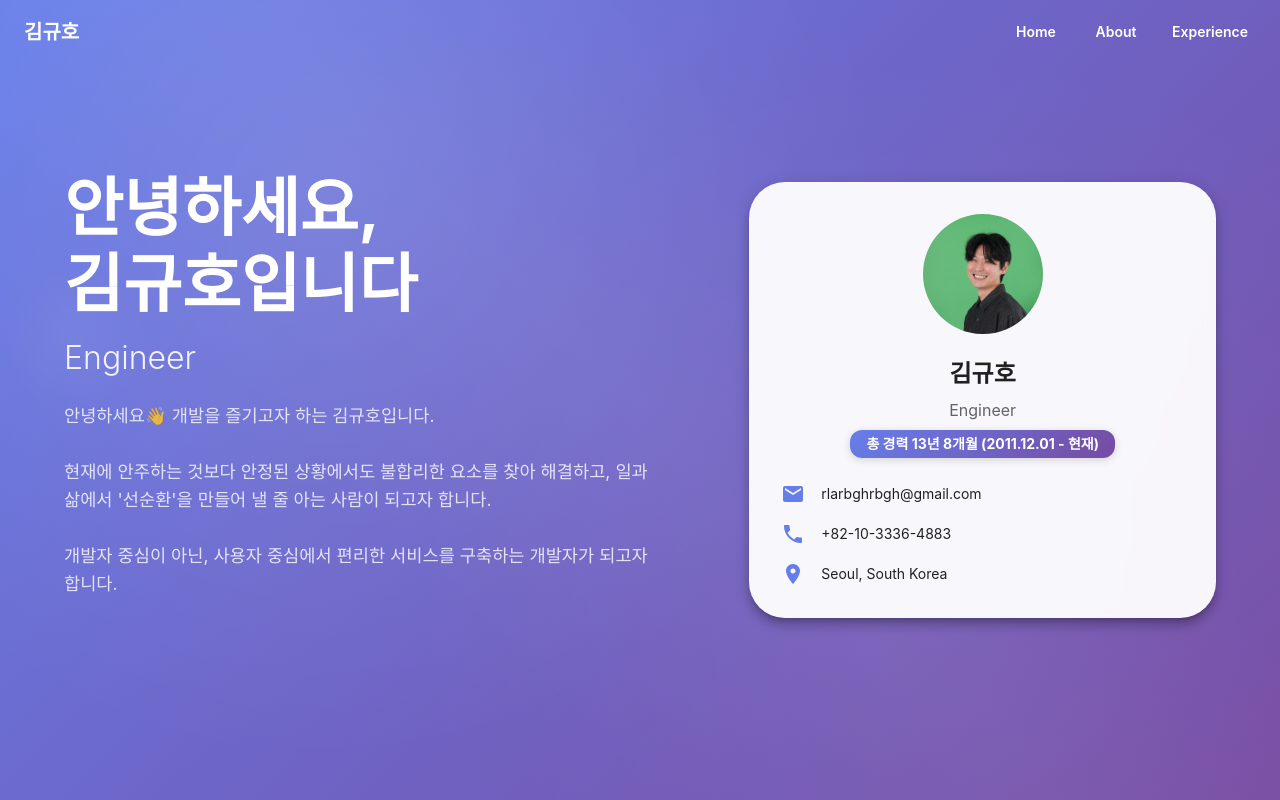
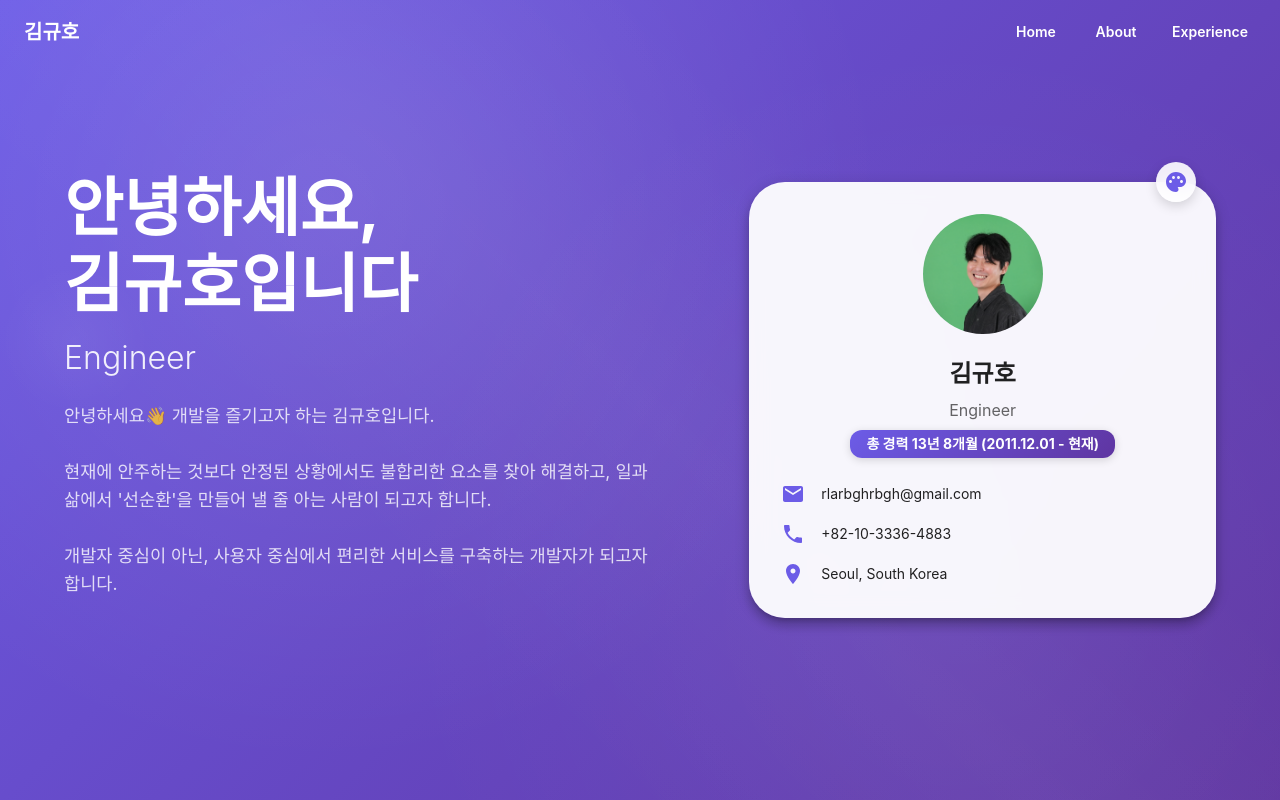
Before and after one commit to kyo-kyo-kp/kyo-resume, a React (Create React App) app: page / in a window 1280 px wide. Shown: the top 800 px of the page. Built offline with nearby package versions, Linux system fonts and the light colour scheme.

Commit message:
무지개색 랜덤 컬러 시스템 구현 - 새로고침 시마다 다른 컬러 톤으로 변경

```diff
--- a/src/App.tsx
+++ b/src/App.tsx
@@ -1,4 +1,4 @@
-import React from 'react';
+import React, { useMemo } from 'react';
 import { ThemeProvider, createTheme } from '@mui/material/styles';
 import { CssBaseline, Box } from '@mui/material';
 import Header from './components/Header';
@@ -6,19 +6,31 @@ import HeroSection from './components/HeroSection';
 import AboutSection from './components/AboutSection';
 import ExperienceSection from './components/ExperienceSection';
 import { personalInfo, experiences } from './data/resumeData';
+import { getSessionColor } from './utils/colorPalette';
 
-// Material-UI 테마 설정
-const theme = createTheme({
+// 섹션 정의
+const sections = [
+  { id: 'home', title: 'Home' },
+  { id: 'about', title: 'About' },
+  { id: 'experience', title: 'Experience' },
+];
+
+function App() {
+  // 세션에서 컬러 가져오기 (새로고침 시에도 유지)
+  const selectedColor = getSessionColor();
+
+  // Material-UI 테마 설정 (동적 생성)
+  const theme = useMemo(() => createTheme({
     palette: {
       primary: {
-      main: '#667eea',
-      light: '#8fa4ef',
-      dark: '#4c63d2',
+        main: selectedColor.primary,
+        light: selectedColor.secondary,
+        dark: selectedColor.secondary,
       },
       secondary: {
-      main: '#764ba2',
-      light: '#9a6bb8',
-      dark: '#5a3a7a',
+        main: selectedColor.secondary,
+        light: selectedColor.primary,
+        dark: selectedColor.secondary,
       },
       background: {
         default: '#f8fafc',
@@ -67,16 +79,8 @@ const theme = createTheme({
         },
       },
     },
-});
+  }), [selectedColor]);
 
-// 섹션 정의
-const sections = [
-  { id: 'home', title: 'Home' },
-  { id: 'about', title: 'About' },
-  { id: 'experience', title: 'Experience' },
-];
-
-function App() {
   const handleSectionClick = (sectionId: string) => {
     const element = document.getElementById(sectionId);
     if (element) {
--- a/src/components/HeroSection.tsx
+++ b/src/components/HeroSection.tsx
@@ -4,22 +4,36 @@ import {
   Typography,
   Avatar,
   Container,
-  Paper
+  Paper,
+  IconButton
 } from '@mui/material';
 import {
   Email,
   Phone,
-  LocationOn
+  LocationOn,
+  Palette
 } from '@mui/icons-material';
 import { motion } from 'framer-motion';
 import { PersonalInfo } from '../types';
 import { getCareerPeriodString } from '../utils/careerCalculator';
+import { getSessionColor, changeColor } from '../utils/colorPalette';
 
 interface HeroSectionProps {
   personalInfo: PersonalInfo;
 }
 
 const HeroSection: React.FC<HeroSectionProps> = ({ personalInfo }) => {
+  // 세션에서 선택된 컬러 가져오기
+  const [selectedColor, setSelectedColor] = React.useState(getSessionColor());
+
+  // 컬러 변경 함수
+  const handleColorChange = () => {
+    const newColor = changeColor();
+    setSelectedColor(newColor);
+    // 페이지 새로고침으로 테마 전체 업데이트
+    window.location.reload();
+  };
+
   const containerVariants = {
     hidden: { opacity: 0 },
     visible: {
@@ -44,7 +58,7 @@ const HeroSection: React.FC<HeroSectionProps> = ({ personalInfo }) => {
     <Box
       sx={{
         minHeight: '100vh',
-        background: 'linear-gradient(135deg, #667eea 0%, #764ba2 100%)',
+        background: selectedColor.gradient,
         display: 'flex',
         alignItems: 'center',
         position: 'relative',
@@ -181,7 +195,34 @@ const HeroSection: React.FC<HeroSectionProps> = ({ personalInfo }) => {
             </Box>
 
             {/* 오른쪽 프로필 카드 */}
-            <Box sx={{ flex: { md: 5 } }}>
+            <Box sx={{ flex: { md: 5 }, position: 'relative' }}>
+              {/* 컬러 변경 버튼 */}
+              <motion.div
+                initial={{ scale: 0 }}
+                animate={{ scale: 1 }}
+                transition={{ delay: 1, type: "spring", stiffness: 200 }}
+              >
+                <IconButton
+                  onClick={handleColorChange}
+                  sx={{
+                    position: 'absolute',
+                    top: -20,
+                    right: 20,
+                    backgroundColor: 'rgba(255, 255, 255, 0.9)',
+                    backdropFilter: 'blur(10px)',
+                    boxShadow: '0 4px 12px rgba(0,0,0,0.15)',
+                    '&:hover': {
+                      backgroundColor: 'rgba(255, 255, 255, 1)',
+                      transform: 'scale(1.1)',
+                    },
+                    transition: 'all 0.3s ease',
+                    zIndex: 10
+                  }}
+                >
+                  <Palette sx={{ color: selectedColor.primary }} />
+                </IconButton>
+              </motion.div>
+
               <motion.div variants={itemVariants}>
                 <Paper
                   elevation={8}
@@ -221,7 +262,7 @@ const HeroSection: React.FC<HeroSectionProps> = ({ personalInfo }) => {
                       mb: 3,
                       color: 'white',
                       fontWeight: 'bold',
-                      background: 'linear-gradient(135deg, #667eea 0%, #764ba2 100%)',
+                      background: selectedColor.gradient,
                       px: 2,
                       py: 0.5,
                       borderRadius: 1,
--- /dev/null
+++ b/src/utils/colorPalette.ts
@@ -0,0 +1,76 @@
+// 무지개색 7가지 컬러 팔레트
+export const rainbowColors = [
+  {
+    name: '빨강',
+    primary: '#FF6B6B',
+    secondary: '#FF5252',
+    gradient: 'linear-gradient(135deg, #FF6B6B 0%, #FF5252 100%)'
+  },
+  {
+    name: '주황',
+    primary: '#FF8E53',
+    secondary: '#FF7043',
+    gradient: 'linear-gradient(135deg, #FF8E53 0%, #FF7043 100%)'
+  },
+  {
+    name: '노랑',
+    primary: '#FFD93D',
+    secondary: '#FFC107',
+    gradient: 'linear-gradient(135deg, #FFD93D 0%, #FFC107 100%)'
+  },
+  {
+    name: '초록',
+    primary: '#4ECDC4',
+    secondary: '#26A69A',
+    gradient: 'linear-gradient(135deg, #4ECDC4 0%, #26A69A 100%)'
+  },
+  {
+    name: '파랑',
+    primary: '#45B7D1',
+    secondary: '#1976D2',
+    gradient: 'linear-gradient(135deg, #45B7D1 0%, #1976D2 100%)'
+  },
+  {
+    name: '남색',
+    primary: '#6C5CE7',
+    secondary: '#5F35A1',
+    gradient: 'linear-gradient(135deg, #6C5CE7 0%, #5F35A1 100%)'
+  },
+  {
+    name: '보라',
+    primary: '#A29BFE',
+    secondary: '#8B7EC8',
+    gradient: 'linear-gradient(135deg, #A29BFE 0%, #8B7EC8 100%)'
+  }
+];
+
+// 랜덤 컬러 선택 함수
+export const getRandomColor = () => {
+  const randomIndex = Math.floor(Math.random() * rainbowColors.length);
+  return rainbowColors[randomIndex];
+};
+
+// 세션 스토리지에서 컬러 가져오기 (새로고침 시에도 유지)
+export const getSessionColor = () => {
+  const savedColorIndex = sessionStorage.getItem('selectedColorIndex');
+
+  if (savedColorIndex !== null) {
+    const index = parseInt(savedColorIndex);
+    return rainbowColors[index];
+  }
+
+  // 저장된 컬러가 없으면 랜덤 선택하고 저장
+  const randomColor = getRandomColor();
+  const colorIndex = rainbowColors.findIndex(color => color.name === randomColor.name);
+  sessionStorage.setItem('selectedColorIndex', colorIndex.toString());
+
+  return randomColor;
+};
+
+// 컬러 변경 함수 (수동으로 컬러 변경 시 사용)
+export const changeColor = () => {
+  const newColor = getRandomColor();
+  const colorIndex = rainbowColors.findIndex(color => color.name === newColor.name);
+  sessionStorage.setItem('selectedColorIndex', colorIndex.toString());
+  return newColor;
+};
```
Lines whose indentation alone changed are shown as unchanged.
